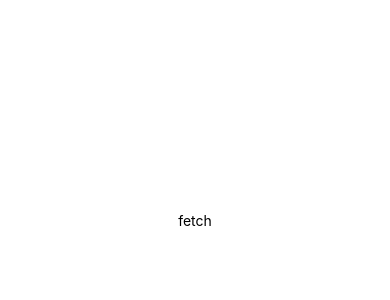
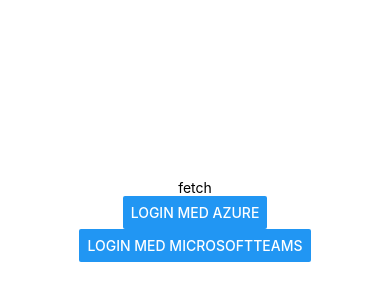
Before and after one commit to Phatdrop/MyProjects, a React Native app in the folder reactnative/: screen / in a window 390 px wide. Shown: the part 202-502 px from the top of the page. Built offline with nearby package versions, Linux system fonts and the light colour scheme.

Commit message:
Updated ReactNative
Updated app.js, fetch is not working

```diff
--- a/reactnative/App.js
+++ b/reactnative/App.js
@@ -1,5 +1,5 @@
 import { StatusBar } from 'expo-status-bar';
-import { StyleSheet, Text, View } from 'react-native';
+import { StyleSheet, Text, View, Button } from 'react-native';
 import {React} from 'react';
 
 const url = "http://localhost:5000/posts";
@@ -8,6 +8,8 @@ export default function App() {
   return (
     <View style={styles.container}>
   <Text> fetch </Text>
+  <Button title="Login med Azure"> </Button>
+  <Button title="Login med MicrosoftTeams"> </Button>
       <StatusBar style="auto" />
     </View>
   );
```
